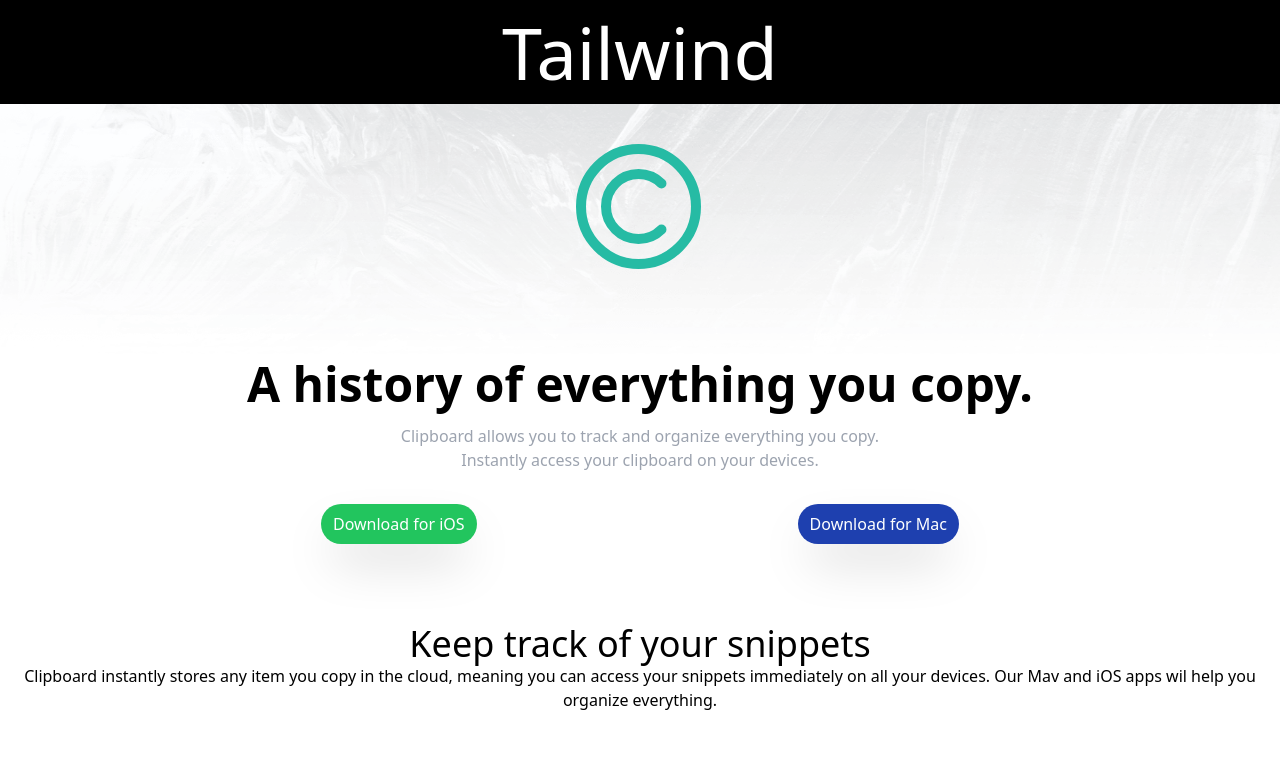
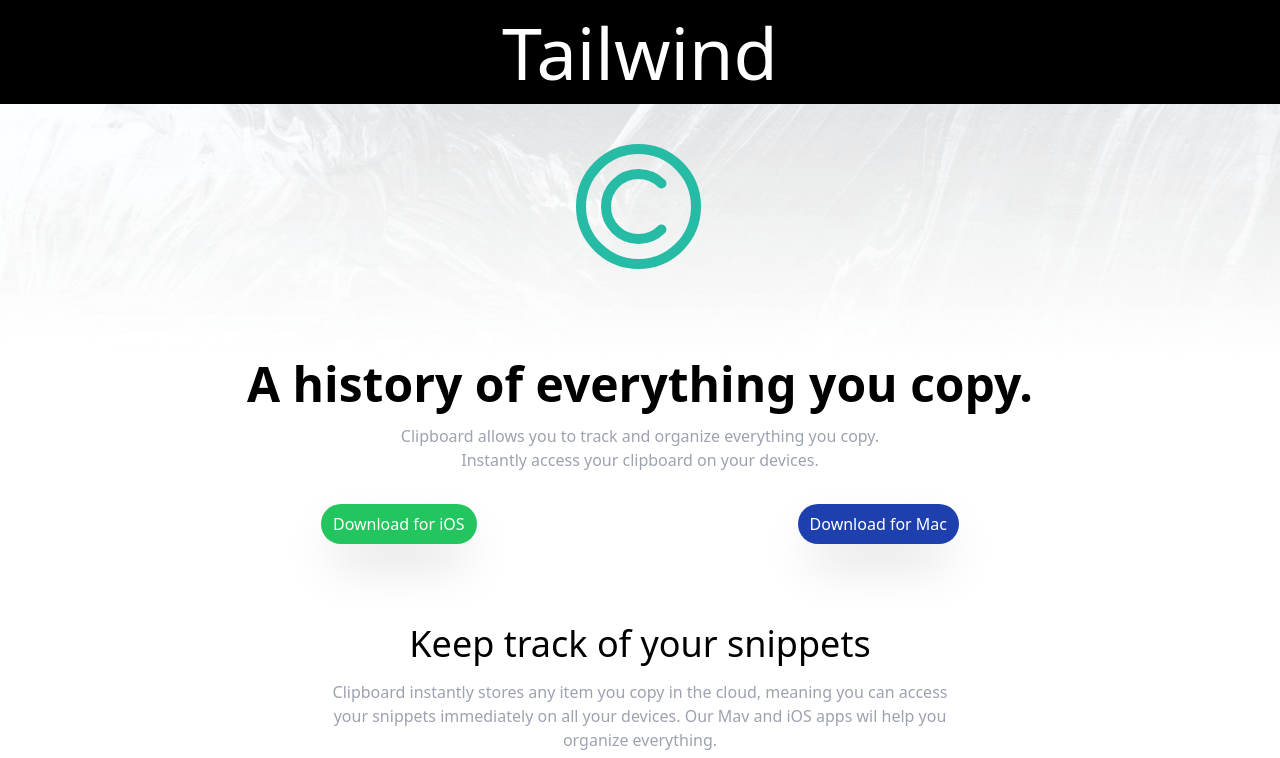
Before and after one commit to kunwarabhi7/tailwind, a Next.js app: page /clipper in a window 1280 px wide. Shown: the top 758 px of the page. Built offline with nearby package versions, Linux system fonts and the light colour scheme.

Commit message:
fix 2nd div

```diff
--- a/pages/clipper.jsx
+++ b/pages/clipper.jsx
@@ -33,7 +33,7 @@ const clipper = () => {
 </div>
 <div className='text-center mt-16 '>
 <h1 className='text-4xl '>Keep track of your snippets</h1>
-<p>Clipboard instantly stores any item you copy in the cloud, meaning you can access your snippets immediately on all your devices. Our Mav and iOS apps wil help you organize everything.</p>
+<p className='text-gray-400 my-4'>Clipboard instantly stores any item you copy in the cloud, meaning you can access <br/> your snippets immediately on all your devices. Our Mav and iOS apps wil help you <br/>organize everything.</p>
 </div>
 <div className='flex  justify-between my-12'>
     <Image  src={PC}/>
```
